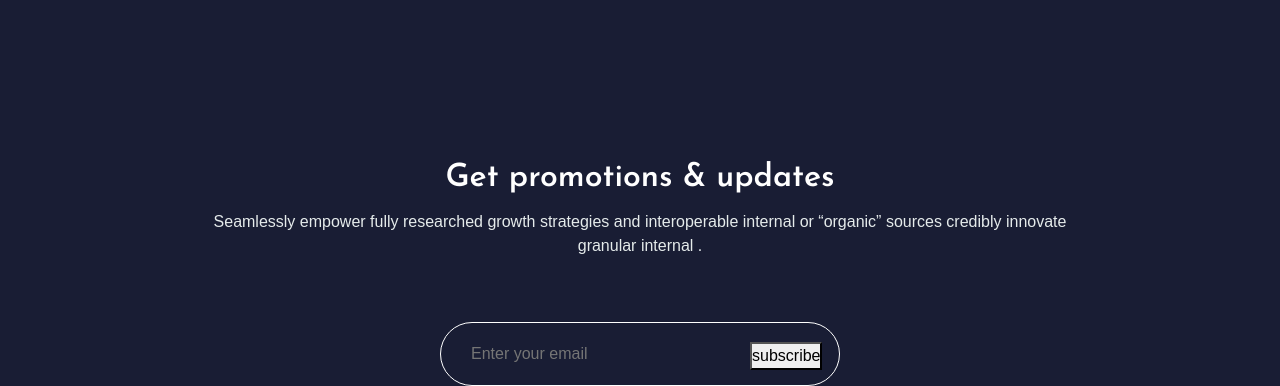
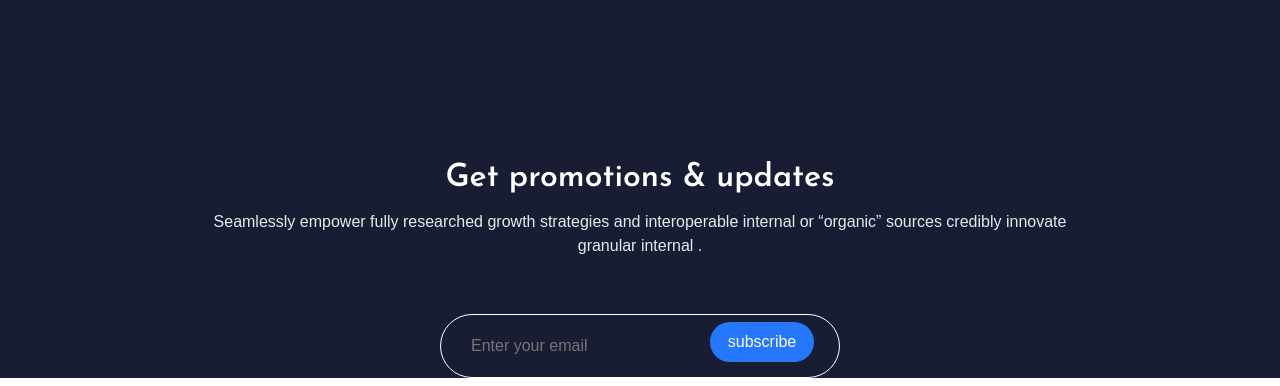
Before and after one commit to Scorpion197/Ecommerce-Web-App, a Django app: page /store/1 in a window 1280 px wide. Shown: the part 1727-2113 px from the top of the page. Run offline with Django 3.2, Linux system fonts and the light colour scheme; tables that the repository leaves empty hold one stand-in row (values such as "Sample post"); grey boxes marked "Sample" are stand-in pictures; some libraries are stand-ins or nearby versions.

Commit message:
Added subscribe button

```diff
--- a/ecommerce/EcommerceProject/StoreApp/templates/singleitem.html
+++ b/ecommerce/EcommerceProject/StoreApp/templates/singleitem.html
@@ -113,11 +113,12 @@
                     <p class="text-center">Seamlessly empower fully researched growth strategies
                         and interoperable internal or “organic” sources credibly innovate granular internal .</p>
 
-                    <div class="input-and-button">
+                    <form action="{% url '' %}" method="POST" class="input-and-button">
 
-                        <input type="email" placeholder="Enter your email"><span><button type="submit">subscribe</button></span>
+                        {% csrf_token %}
+                        <input name = "user-email" type="email" placeholder="Enter your email"><span><button name="submit-button" type="submit">subscribe</button></span>
 
-                    </div>
+                    </form>
                 </div>
             </div>
 
--- a/ecommerce/EcommerceProject/StoreApp/views.py
+++ b/ecommerce/EcommerceProject/StoreApp/views.py
@@ -31,3 +31,8 @@ def view_single_item(request, item_id):
         raise Http404
 
     return render(request, "singleitem.html", context)
+
+
+def subscribe(request):
+
+    pass
--- a/ecommerce/EcommerceProject/static/css/singleitem.css
+++ b/ecommerce/EcommerceProject/static/css/singleitem.css
@@ -159,7 +159,7 @@ nav .nav-login {
 
 #subscribe .input-and-button {
 
-    margin-top: 8vh;
+    margin-top: 7vh;
     font-family: sans-serif !important;
 }
 
@@ -167,8 +167,16 @@ nav .nav-login {
 
     position: absolute;
     z-index: 1;
-    margin-left: -90px;
-    margin-top: 20px;
+    margin-left: -130px;
+    margin-top: 8px;
+    color: #fff;
+    background: #2577fd;
+    outline: none;
+    border: none;
+    border-radius: 50px;
+    font-size: 16px;
+    width: 13vh;
+    height: 5vh;
 }
 
 #subscribe .input-and-button input {
@@ -181,4 +189,5 @@ nav .nav-login {
     border: 1px solid #fff;
     background: transparent;
 }
+
 /* subscribe section styling ends */
```
